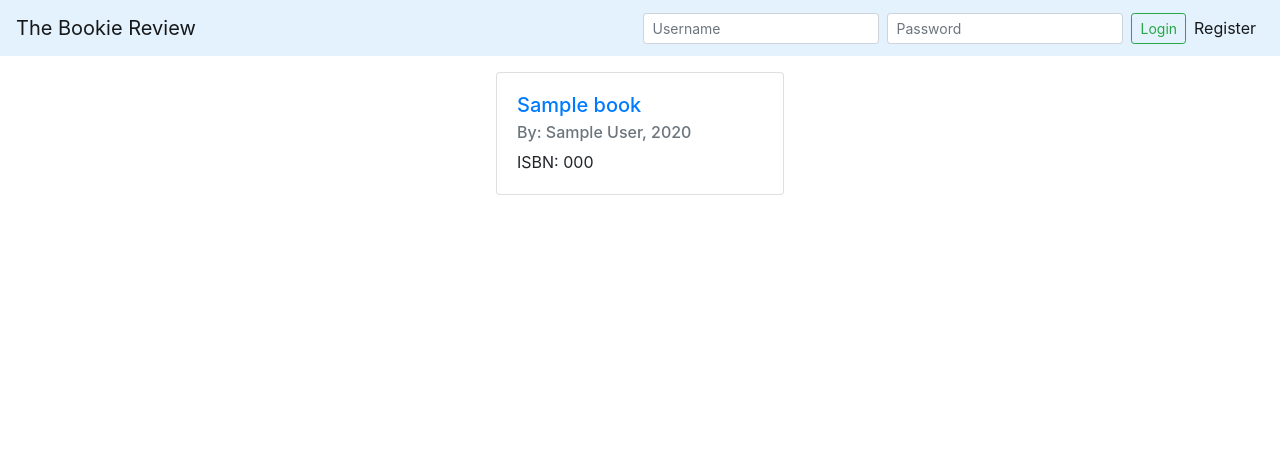
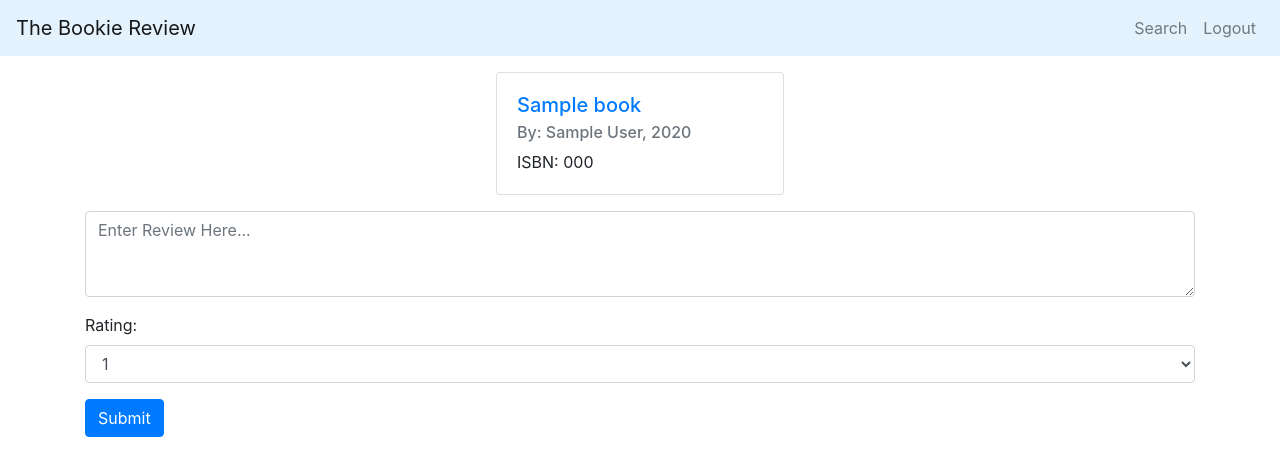
Before and after one commit to ami-friedman/cs50w, a Flask app: template templates/book.html in a window 1280 px wide. Shown: the top 476 px of the page. Run offline with Flask 2, Linux system fonts and the light colour scheme; the template is opened without the code that fills it: most values are stand-ins (such as "Sample title", 1, 10 or a date in 2020); some libraries are stand-ins or nearby versions.

Commit message:
Add review

```diff
--- a/application.py
+++ b/application.py
@@ -15,6 +15,7 @@ if not os.getenv("DATABASE_URL"):
 # Configure session to use filesystem
 app.config["SESSION_PERMANENT"] = False
 app.config["SESSION_TYPE"] = "filesystem"
+app.config["SECRET_KEY"] = "blablaAmidjskdjh"
 Session(app)
 
 try:
@@ -25,7 +26,7 @@ finally:
     pass
 
 try:
-    from book_handler import func_table
+    from book_handler import func_table, add_review
 except Exception as e:
     print(f'Could not import from book_handler: {e}')
 finally:
@@ -37,9 +38,6 @@ def inject_user():
 
 @app.route("/")
 def index():
-    if 'username' in session:
-        username=session['username']
-        return render_template("index.html", username=username)
     return render_template("index.html")
 
 # Users
@@ -49,10 +47,12 @@ def register():
         userHandler = UserHandler(request.form.get('username'), request.form.get('password'))
         try:
             userHandler.register()
+            flash('Registration Complete')
         except Exception as e:
             traceback.print_exc(file=sys.stdout)
+            flash('Registration Failed')
         finally:
-            return redirect(url_for('index'))
+            return redirect(url_for('index.html'))
     else:
         return render_template('register.html')
 
@@ -86,13 +86,18 @@ def search():
     if request.method == "POST":
         topic = request.form.get('topic')
         search_term = request.form.get('search_term')
+        print(topic, search_term)
         books = func_table[topic](search_term)
         if len(books) == 0:
             flash('No matches found')
         session['books'] = books
         return redirect(url_for('results'))
     else:
-        return render_template('search.html')
+        if session['username']:
+            return render_template('search.html')
+        else:
+            flash('Please Login')
+            return redirect(url_for('index'))
 
 
 @app.route("/results", methods=["GET"])
@@ -108,7 +113,7 @@ def books(isbn):
 
 @app.route("/review", methods=["POST"])
 def review():
-    print(request.form.get('review'))
-    print(request.form.get('rating'))
-    print(session['id'])
-    return render_template('index.html')
+    # add_review(session['id'],request.form.get('isbn'),request.form.get('review'),request.form.get('rating'))
+    print(session['id'],request.form.get('isbn'),request.form.get('review'),request.form.get('rating'))
+
+    return redirect(url_for('results'))
--- a/book_handler.py
+++ b/book_handler.py
@@ -19,6 +19,12 @@ def find_book_by_title(title):
     books.find_by_title(title)
     return books.books
 
+def add_review(user_id, isbn, review, rating):
+    books = Books()
+    books.add_review(review, rating, user_id, isbn)
+
+
+
 
 func_table = {
         'isbn':find_book_by_isbn,
--- a/templates/base.html
+++ b/templates/base.html
@@ -12,7 +12,7 @@
 
     <div class="collapse navbar-collapse" id="navbarSupportedContent">
       <ul class="navbar-nav ml-auto" >
-          {% if username is none %}
+          {% if session['username'] is none %}
         <form class="form-inline my-2 my-lg-0" action="{{ url_for('login') }}" method="POST">
             <input name="username" pattern="[a-zA-Z0-9-]+" requierd type="text" class="form-control form-control-sm mr-sm-2" id="username" placeholder="Username">
             <input type="password" pattern="[a-zA-Z0-9-]+" required name="password" class="form-control form-control-sm mr-sm-2" id="password" placeholder="Password">
@@ -23,9 +23,12 @@
             </li>
         {% else %}
         <li class="nav-item">
-            <a class="nav-link">{{ username }} <span class="sr-only">(current)</span></a>
+            <a class="nav-link">{{ session['username'] }} <span class="sr-only">(current)</span></a>
           </li>
         <li class="nav-item">
+            <a class="nav-link" href="/search">Search <span class="sr-only">(current)</span></a>
+          </li>
+          <li class="nav-item">
             <a class="nav-link" href="/logout">Logout <span class="sr-only">(current)</span></a>
           </li>
         {% endif %}
--- a/templates/book.html
+++ b/templates/book.html
@@ -12,5 +12,26 @@
           </div>
 </div>
 
+<form action="{{ url_for('review') }}" method="POST" class="mt-3">
+  <div class="form-group">
+    <textarea class="form-control" id="review" name="review" rows="3" placeholder="Enter Review Here..." required></textarea>
+  </div>
+
+  <div class="form-group">
+    <label for="rating">Rating:</label>
+    <select class="form-control" id="rating" name="rating">
+      <option>1</option>
+      <option>2</option>
+      <option>3</option>
+      <option>4</option>
+      <option>5</option>
+    </select>
+  </div>
+
+  <div>
+    <button type="submit" class="btn btn-primary">Submit</button>
+</div>
+</form>
+
 
 {% endblock %}
--- a/templates/results.html
+++ b/templates/results.html
@@ -3,7 +3,7 @@
 {% block content %}
 <ul class="list-group mt-3">
                 {% for book in session.pop('books', []): %}
-                <li class="list-group-item"><a href="/books/{{ book.isbn }}">{{ book.title }}</a></li>
+                <li class="list-group-item"><a href="/books/{{ book.isbn }}">{{loop.index}}. {{ book.title }}</a></li>
                 {% endfor %}
 </ul>
 {% endblock %}
```
Also changed, not shown: book.py (+16 -2 lines), user.py (+5 -5 lines).
